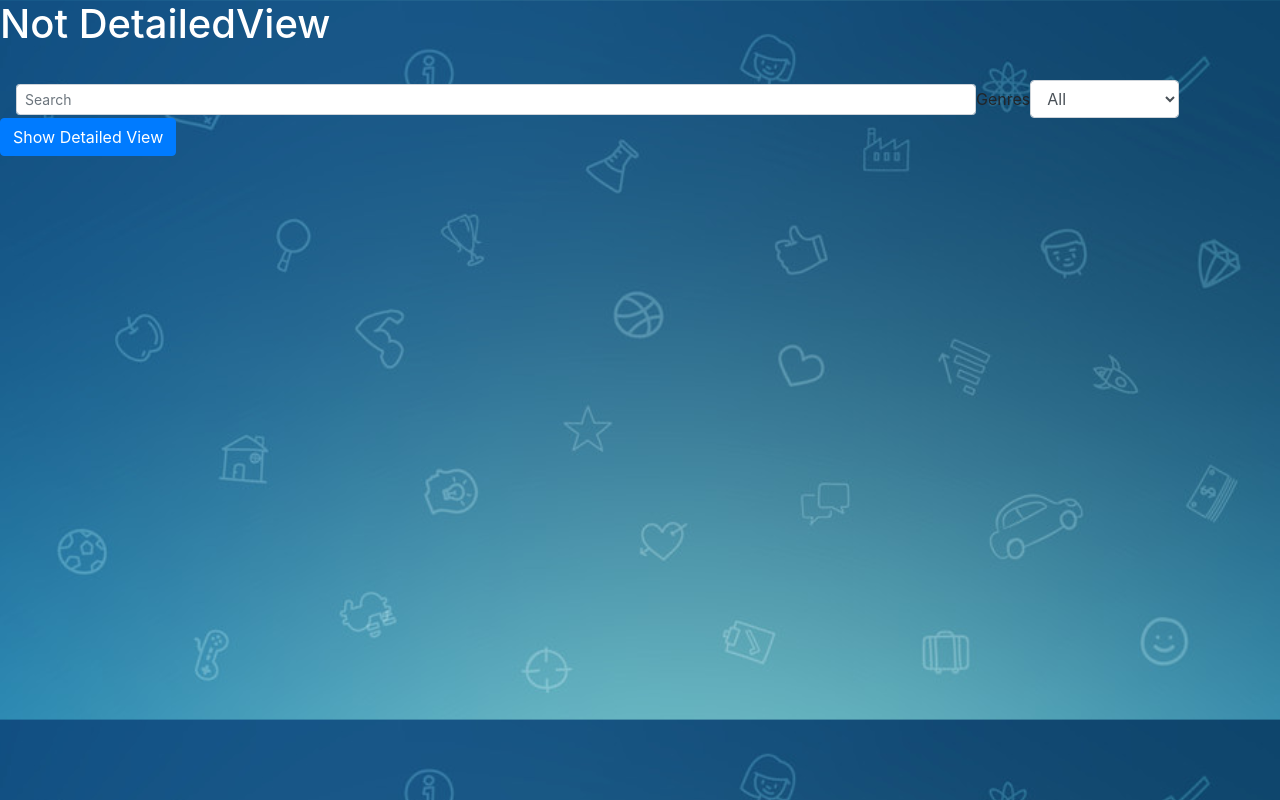
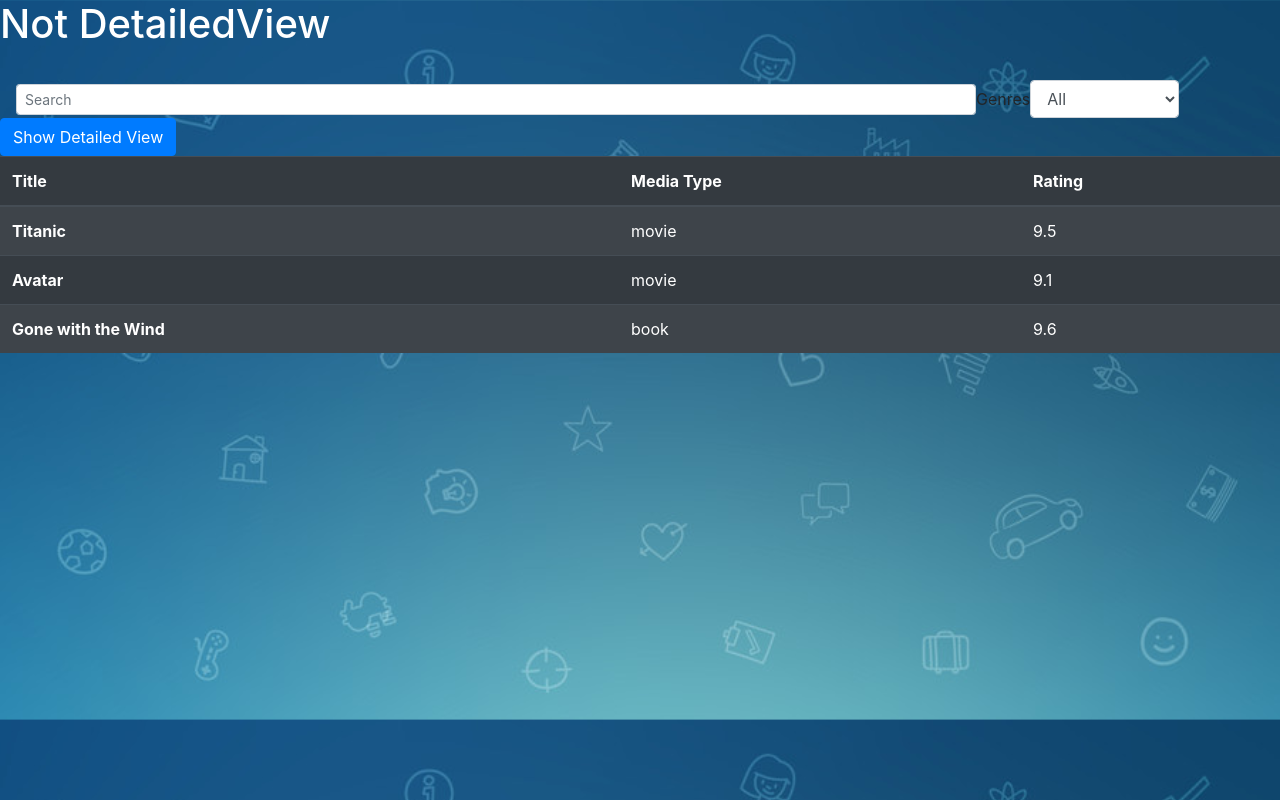
Before and after one commit to justkhant/MOBO-WebAp, a React (Create React App) app in the folder client/: page / in a window 1280 px wide. Built offline with nearby package versions, Linux system fonts and the light colour scheme.

Commit message:
Implement SearchResults to show rows of media

```diff
--- a/client/src/components/Dashboard.js
+++ b/client/src/components/Dashboard.js
@@ -71,7 +71,7 @@ export default class Dashboard extends React.Component {
         <br></br>
         <SearchBar search={this.search}/>
         <Button variant="primary" onClick={this.showDetailedView}>Show Detailed View</Button>{' '}
-        <SearchResults data={searchResultsData} />
+        <SearchResults data={testData} />
       </div>
     );
   }
--- a/client/src/components/SearchBar.js
+++ b/client/src/components/SearchBar.js
@@ -32,12 +32,12 @@ export default class SearchBar extends React.Component {
 
     return (
       <div>
-        <form class="form-inline active-cyan-3 active-cyan-4" onSubmit={this.handleSearch}>
-          <i class="fas fa-search" aria-hidden="true"></i>
-          <input class="form-control form-control-sm ml-3 w-75" type="text" placeholder="Search" aria-label="Search" onChange={(e) => this.setState({searchTerm: e.target.value})}/>
-          <div class="form-group">
-          <label for="GenreSelect">Genres</label>
-          <select class="form-control" id="GenreSelect" onChange={(e) => this.setState({selectedGenre: e.target.value})}>
+        <form className="form-inline active-cyan-3 active-cyan-4" onSubmit={this.handleSearch}>
+          <i className="fas fa-search" aria-hidden="true"></i>
+          <input className="form-control form-control-sm ml-3 w-75" type="text" placeholder="Search" aria-label="Search" onChange={(e) => this.setState({searchTerm: e.target.value})}/>
+          <div className="form-group">
+          <label>Genres</label>
+          <select className="form-control" id="GenreSelect" onChange={(e) => this.setState({selectedGenre: e.target.value})}>
             {genreOptions.map((genre) => <option key={genre} value={genre}>{genre}</option>)}
           </select>
         </div>
--- a/client/src/components/SearchResults.js
+++ b/client/src/components/SearchResults.js
@@ -8,8 +8,22 @@ export default class SearchResults extends React.Component {
   }
 
   render() {
+    const { data } = this.props;
+    console.log('data is', data);
     return (
-			<div className="searchResults" id={this.props.id} onClick={this.props.onClick}>
+      <div className="searchResults">
+        <table className="table table-striped table-dark">
+          <thead>
+            <tr>
+              <th scope="col">Title</th>
+              <th scope="col">Media Type</th>
+              <th scope="col">Rating</th>
+            </tr>
+          </thead>
+          <tbody>
+            {data.map((row, i) => <SearchResultsRow key={i} rowData={row} />)}
+          </tbody>
+        </table>
       </div>
     );
   }
--- a/client/src/components/SearchResultsRow.js
+++ b/client/src/components/SearchResultsRow.js
@@ -7,9 +7,14 @@ export default class SearchResultsRow extends React.Component {
   }
 
   render() {
+    const { rowData } = this.props;
+
     return (
-			<div className="searchResultsRow" id={this.props.id} onClick={this.props.onClick}>
-			</div>
+      <tr className="searchResultsRow">
+        <th scope="row">{rowData.title}</th>
+        <td>{rowData.media_type}</td>
+        <td>{rowData.avg_rating}</td>
+      </tr>
     );
   }
 }
--- a/client/src/testData.js
+++ b/client/src/testData.js
@@ -38,3 +38,5 @@ const testData = [
     review_count : 1042253,
   }
 ]
+
+export default testData;
```
Lines whose indentation alone changed are shown as unchanged.
